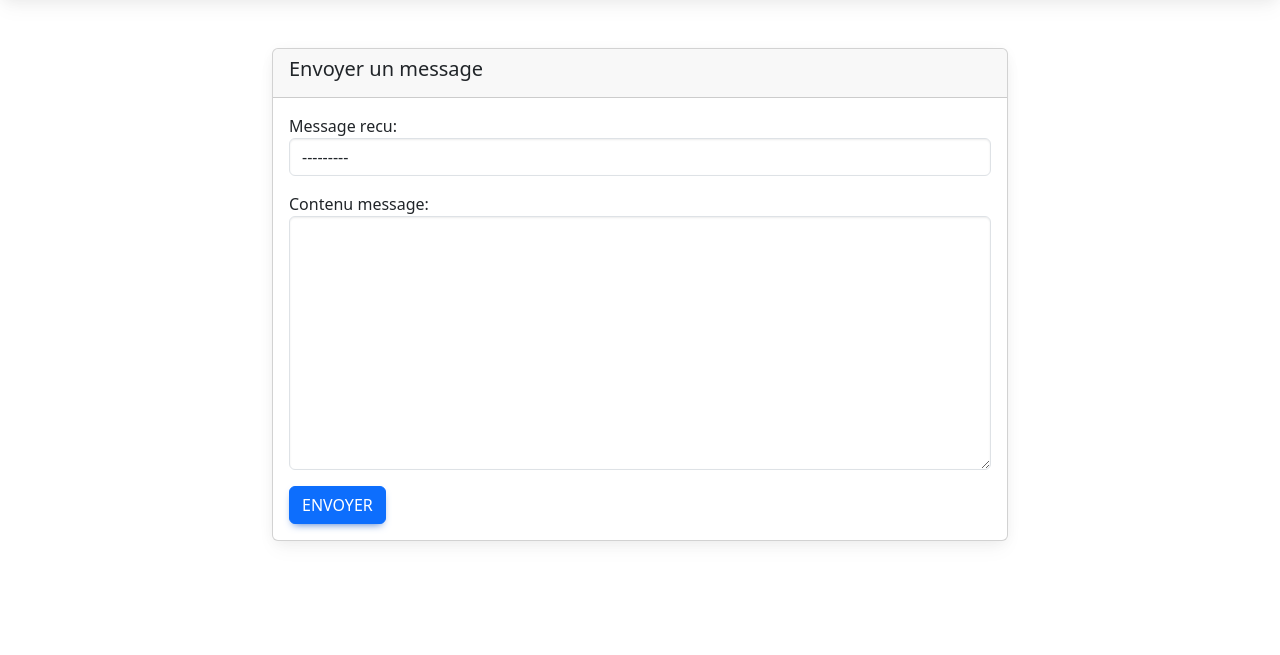
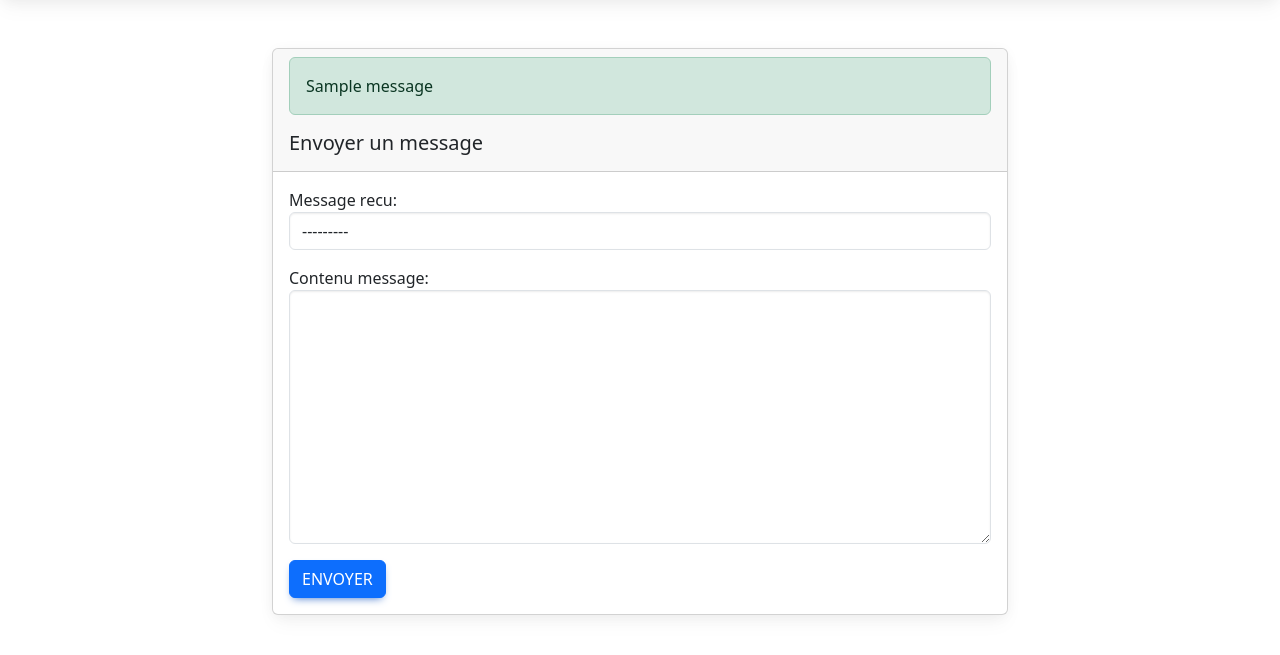
Before and after one commit to Lazare-tech/app_message, a Django app: page /compte/send/ in a window 1280 px wide. Shown: the part 88-743 px from the top of the page. Run offline with Django 4.2, Linux system fonts and the light colour scheme; a user stored in the database is signed in; tables that the repository leaves empty hold one stand-in row (values such as "Sample post"); one stand-in notice (Sample message) is shown; some libraries are stand-ins or nearby versions.

Commit message:
reponse message

```diff
--- a/app_user/templates/app_user/navbar/navbar.html
+++ b/app_user/templates/app_user/navbar/navbar.html
@@ -12,7 +12,7 @@
 
         <ul class="navbar-nav mx-auto mb-2 mb-lg-0 nav-menu">
             <li class="nav-item">
-                <a class="nav-link nav-link-home text-dark fw-bold" href="">Home</a>
+                <a class="nav-link nav-link-home text-dark fw-bold" href="{% url 'app_user:homepage' %}">Home</a>
             </li>
             <li class="nav-item">
                 <a class="nav-link text-dark fw-bold" href="">Blog</a>
@@ -27,11 +27,9 @@
 
                 <a href="{% url 'compte:message' %}"><button type="button" class="btn btn-primary position-relative me-3">
                     Inbox
-                    {% if messages %}
                     <span class="position-absolute top-0 start-100 translate-middle badge rounded-pill bg-danger">
-                        {% comment %} {{ messages }} {% endcomment %}
+                        {{ message_non_lu_nombre }}
                         <span class="visually-hidden">unread messages</span>
-                        {% endif %}
                     </span>
                 </button></a>
 
--- a/compte/forms.py
+++ b/compte/forms.py
@@ -125,6 +125,7 @@
 
         }
 
+
     def clean_contenu(self):
         message = self.cleaned_data.get('contenu')
 
--- a/compte/models.py
+++ b/compte/models.py
@@ -10,6 +10,8 @@
     contenu=models.TextField(verbose_name='contenu message')
     date=models.DateTimeField(verbose_name='Date heure',auto_now=True)
     lu=models.BooleanField(default=False)
+    response_to = models.ForeignKey('self', null=True, blank=True, on_delete=models.CASCADE, related_name='responses')  # Réponse associée
+
 
     def __str__(self):
         return f'De {self.sender.username} a {self.receiver.username}'
--- a/compte/templates/compte/send_message.html
+++ b/compte/templates/compte/send_message.html
@@ -6,6 +6,15 @@
         <div class="col-md-8">
             <div class="card">
                 <div class="card-header">
+                    {% if messages %}
+                    <div id="alertMessage">
+                        {% for message in messages %}
+                            <div class="alert {% if message.tags %}alert-{{ message.tags }}{% else %}alert-info{% endif %}" role="alert">
+                                {{ message }}
+                            </div>
+                        {% endfor %}
+                    </div>
+                {% endif %}
                     <h5>Envoyer un message</h5>
                 </div>
                 <div class="card-body">
--- a/compte/views.py
+++ b/compte/views.py
@@ -1,5 +1,6 @@
+from pyexpat.errors import messages
 from django.shortcuts import get_object_or_404, redirect, render
-
+from django.contrib import messages
 from compte.forms import LoginForm, MessageForm, Messageform, SignupForm
 from compte.models import Message, User
 from django.contrib.auth import login, authenticate,logout
@@ -59,10 +60,21 @@
 ##
 @login_required
 def message(request):
-    messages=Message.objects.filter(receiver=request.user).order_by('-date')
+    user=request.user
+    messages=Message.objects.filter(receiver=user).order_by('-date').prefetch_related('responses')
+    messages_envoyer=Message.objects.filter(sender=user).order_by('-date')
+
+    ###
+    messages_non_lu=0
+    if request.user.is_authenticated:
+        messages_non_lu=Message.objects.filter(receiver=request.user)
+        message_sans_reponse=messages_non_lu.filter(responses__isnull=True)
+        messages_non_lu_nombre = message_sans_reponse.count()
 
     context={
         'messages':messages,
+        'message_non_lu_nombre':messages_non_lu_nombre,
+        'messages_envoyer':messages_envoyer
     }
     return render(request,'compte/inbox.html',context)
 #####
@@ -72,10 +84,11 @@
         form = MessageForm(request.POST)
         if form.is_valid():
             username=form.cleaned_data['receiver']
+            receiver=get_object_or_404(User,username=username)
             message=form.cleaned_data['contenu']
-            message=Message(sender=request.user,receiver=username,contenu=message)
+            message=Message(sender=request.user,receiver=receiver,contenu=message)
             message.save()
-            return redirect('app_user:homepage')  # Redirige vers une page de confirmation ou autre
+            return redirect('compte:message')  # Redirige vers une page de confirmation ou autre
     else:
         form = MessageForm()
 
@@ -93,7 +106,9 @@
             response_message = form.save(commit=False)
             response_message.sender = request.user
             response_message.receiver = messages.sender  # L'expéditeur du message original est maintenant le destinataire
+            response_message.response_to=messages
             response_message.save()
+
             return redirect('compte:message')  # Rediriger vers la boîte de réception après l'envoi
 
     else:
```
Also changed, not shown: app_user/views.py (+6 -4 lines), compte/templates/compte/inbox.html (+40 -15 lines), compte/migrations/0003_message_response_to_alter_message_date_and_more.py (added).
